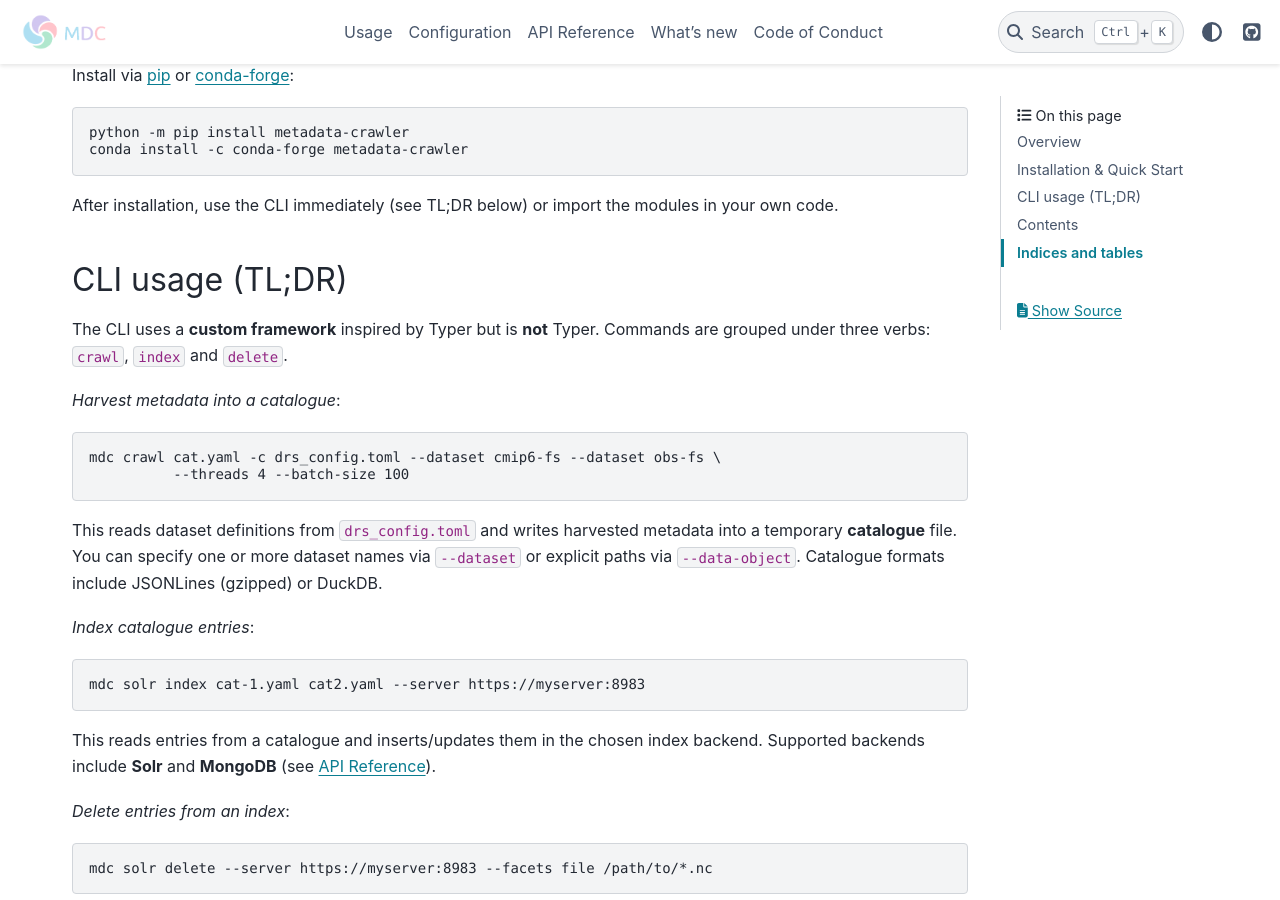
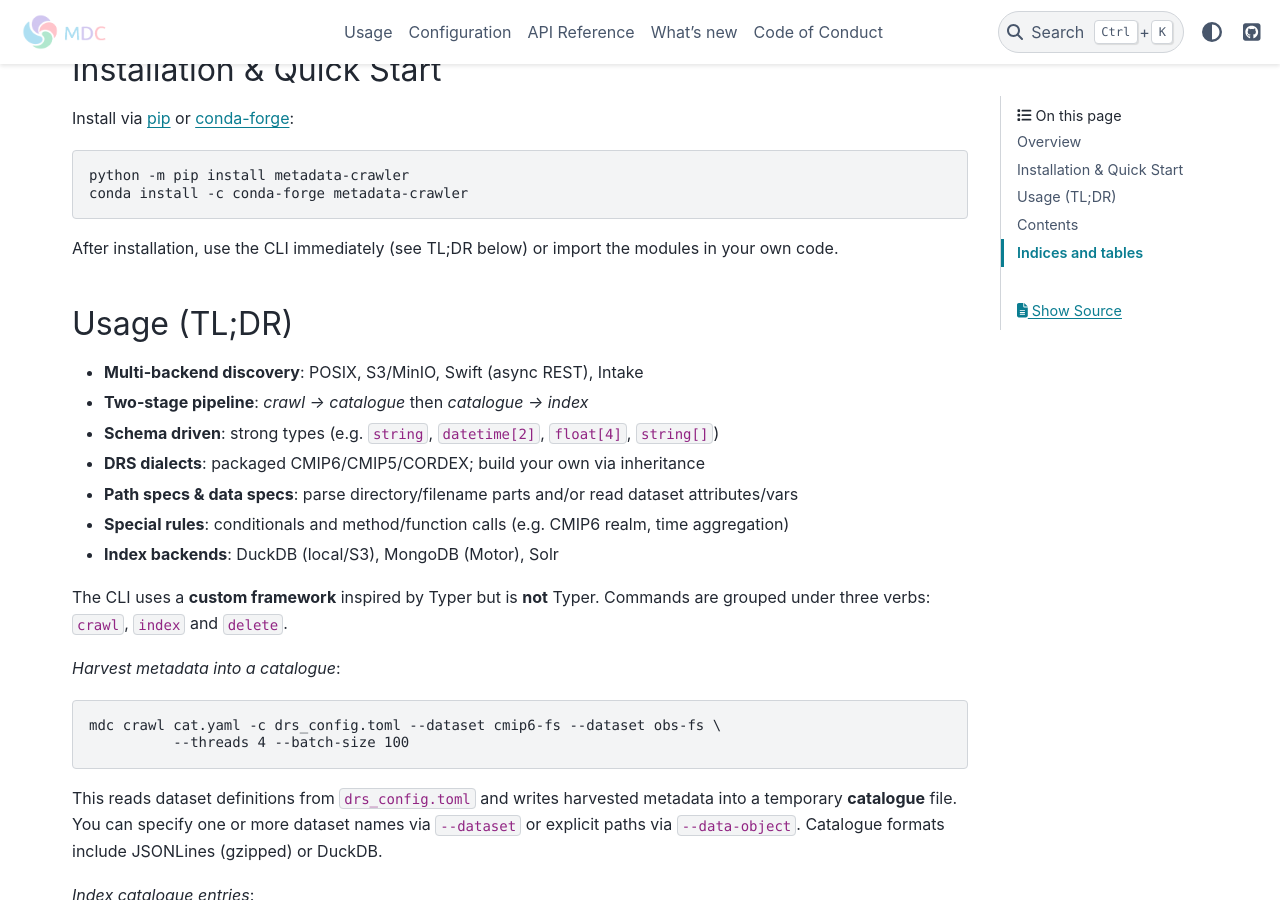
Before and after one commit to freva-org/metadata-crawler, a Sphinx documentation site: the page built from docs/source/index.rst, in a window 1280 px wide and 900 px high, scrolled down 415 px. Built offline with Sphinx 7.4.7 and the PyData theme 0.15.4, drawn with Linux system fonts in a browser that asks for light colours.

Commit message:
More docs.

```diff
--- a/docs/source/index.rst
+++ b/docs/source/index.rst
@@ -26,10 +43,23 @@ Install via `pip <https://pypi.org>`_ or `conda-forge <https://conda-forge.org>`
 After installation, use the CLI immediately (see TL;DR below) or import
 the modules in your own code.
 
-CLI usage (TL;DR)
------------------
+Usage (TL;DR)
+-------------
 
-The CLI uses a **custom framework** inspired by Typer but is **not** Typer. Commands are grouped under three verbs: ``crawl``, ``index`` and ``delete``.
+- **Multi-backend discovery**: POSIX, S3/MinIO, Swift (async REST), Intake
+- **Two-stage pipeline**: *crawl → catalogue* then *catalogue → index*
+- **Schema driven**: strong types (e.g. ``string``, ``datetime[2]``,
+  ``float[4]``, ``string[]``)
+- **DRS dialects**: packaged CMIP6/CMIP5/CORDEX; build your own via inheritance
+- **Path specs & data specs**: parse directory/filename parts and/or read
+  dataset attributes/vars
+- **Special rules**: conditionals and method/function calls (e.g. CMIP6 realm,
+  time aggregation)
+- **Index backends**: DuckDB (local/S3), MongoDB (Motor), Solr
+
+
+The CLI uses a **custom framework** inspired by Typer but is **not** Typer.
+Commands are grouped under three verbs: ``crawl``, ``index`` and ``delete``.
 
 *Harvest metadata into a catalogue*:
 
--- a/pyproject.toml
+++ b/pyproject.toml
@@ -5,7 +5,7 @@ build-backend = "flit_core.buildapi"
 [project]
 name = "metadata-crawler"
 authors = [{name = "DKRZ, Clint", email = "freva@dkrz.de"}]
-readme = "README.md"
+readme = "README.rst"
 license = {file = "LICENSE"}
 classifiers = [
                "Development Status :: 4 - Beta",
--- a/src/metadata_crawler/__init__.py
+++ b/src/metadata_crawler/__init__.py
@@ -79,6 +79,7 @@ def index(
             "/tmp/catalog-1.yml",
             "/tmp/catalog-2.yml",
             batch_size=50,
+            server="localhost:8983",
         )
 
 
```
Also changed, not shown: other parts of docs/source/index.rst (+17 -0 lines), 2 other files.
